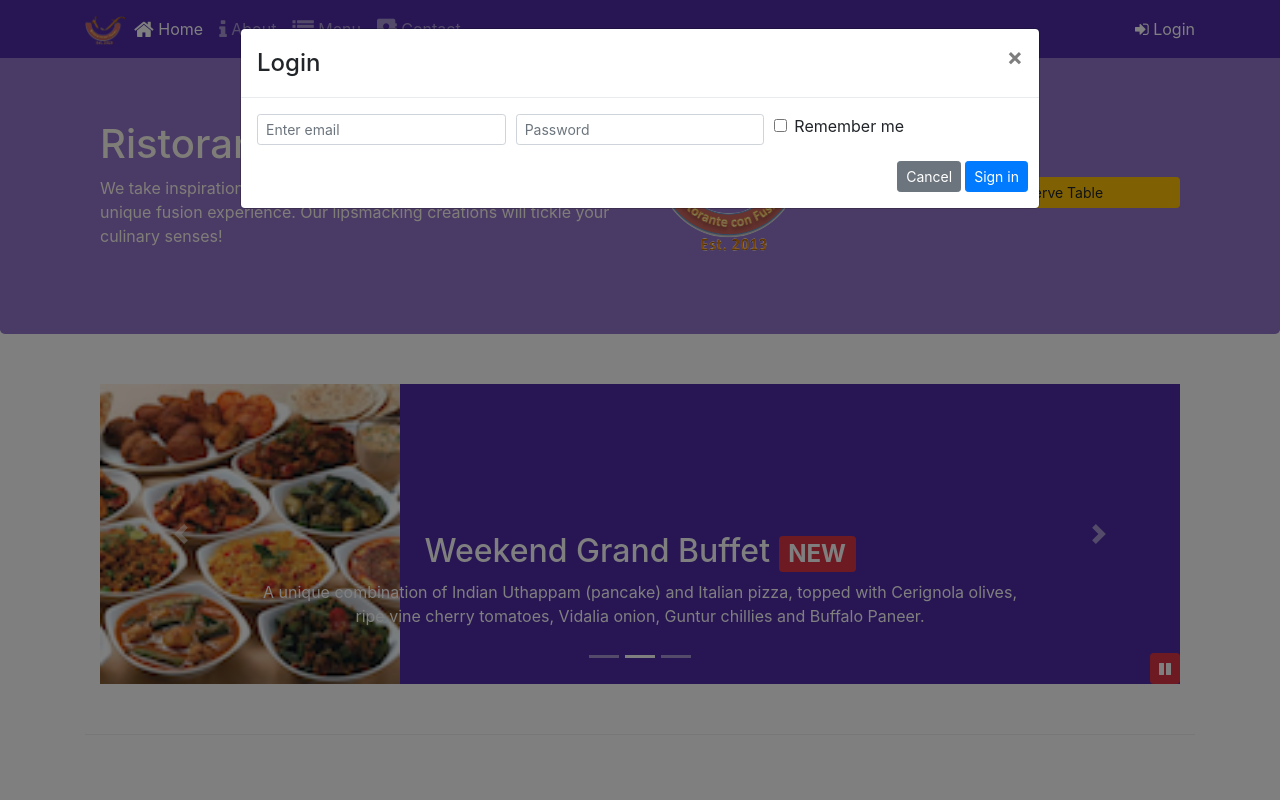
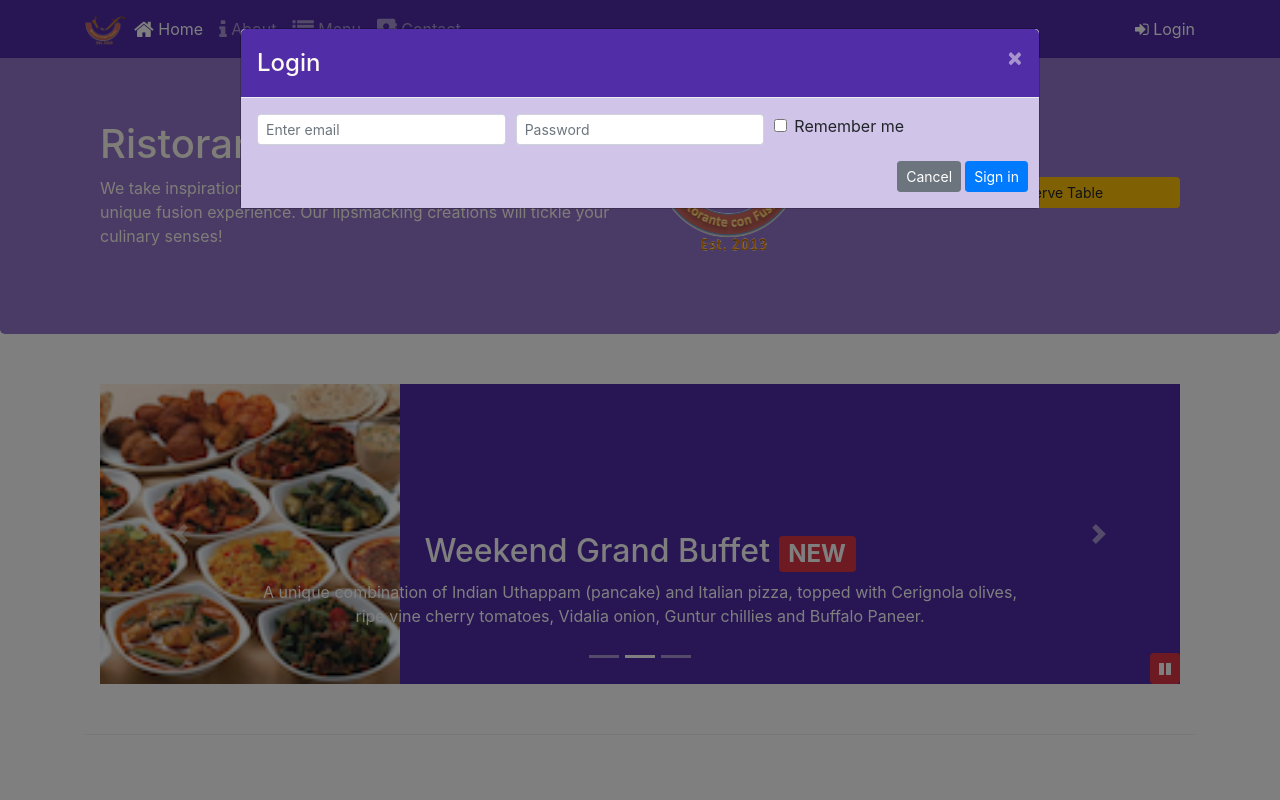
Before and after one commit to YehorDiachenko/confusion-bootstrap, a website: page index.html in a window 1280 px wide. Both pictures are taken after a click on the link "Login". Shown: the top 800 px of the page. Drawn offline with nearby package versions, Linux system fonts and the light colour scheme.

Commit message:
Assignment 4

```diff
--- a/css/styles.scss
+++ b/css/styles.scss
@@ -74,3 +74,16 @@ body{
     bottom: 0px;
     z-index: 1;
 }
+
+.modal {
+	.modal-header {
+		background: $background-dark;
+		color: floralwhite;
+		.close {
+			color: floralwhite;
+		}
+	}
+	.modal-body {
+		background: $background-pale;
+	}
+}
--- a/index.html
+++ b/index.html
@@ -17,6 +17,8 @@
 </head>
 
 <body>
+
+<!-- Main Navigation Bar -->
 <nav class="navbar navbar-dark navbar-expand-sm fixed-top">
     <div class="container">
         <button class="navbar-toggler" type="button" data-toggle="collapse" data-target="#Navbar">
@@ -31,7 +33,7 @@
                 <li class="nav-item"><a class="nav-link" href="./contactus.html"><span class="fa fa-address-book fa-lg"></span> Contact</a></li>
             </ul>
             <span class="navbar-text">
-                <a data-toggle="modal" data-target="#loginModal"><span class="fa fa-sign-in"></span> Login</a>
+                <a id="loginButton"><span class="fa fa-sign-in"></span> Login</a>
             </span>
         </div>
     </div>
@@ -162,8 +164,7 @@
                 <img src="img/logo.png" class="img-fluid">
             </div>
             <div class="col-12 col-sm align-self-center">
-                <button type="button" class="btn btn-sm btn-block btn-warning"
-                data-toggle="modal" data-target="#reserveTableModal">Reserve Table</button>
+                <button id="reserveTableButton" type="button" class="btn btn-sm btn-block btn-warning">Reserve Table</button>
             </div>
         </div>
     </div>
@@ -345,6 +346,7 @@
 <script src="node_modules/popper.js/dist/umd/popper.min.js"></script>
 <script src="node_modules/bootstrap/dist/js/bootstrap.min.js"></script>
 
+<!-- Carousel Script -->
 <script>
     $(document).ready(function(){
         $("#mycarousel").carousel( { interval: 2000 } );
@@ -362,5 +364,23 @@
     });
 </script>
 
+<!-- Reserve Table Modal Script -->
+<script>
+  $('#reserveTableButton').click(function() {
+    $('#reserveTableModal').modal({
+      show: true
+    });
+  });
+</script>
+
+<!-- Login Modal Script -->
+<script>
+  $('#loginButton').click(function() {
+    $('#loginModal').modal({
+      show: true
+    });
+  });
+</script>
+
 </body>
 </html>
```
Also changed, not shown: css/styles.css.
